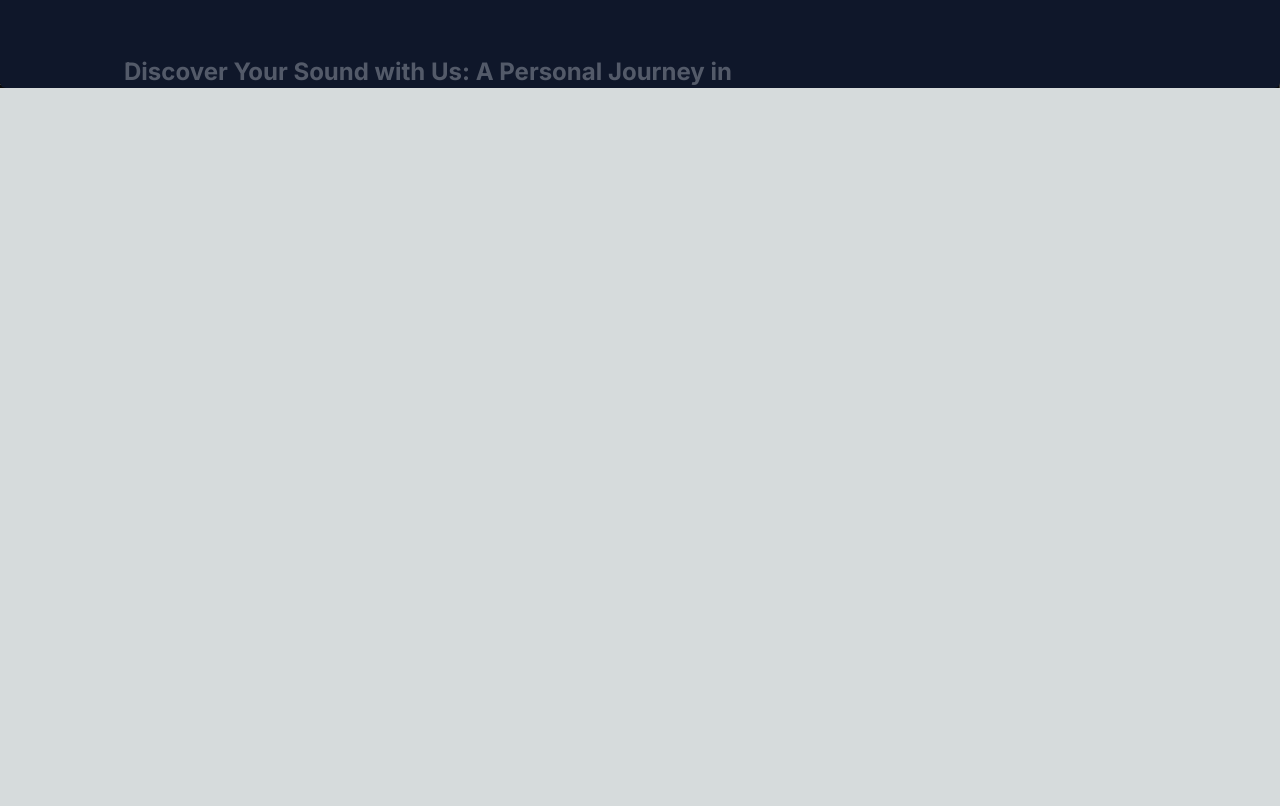
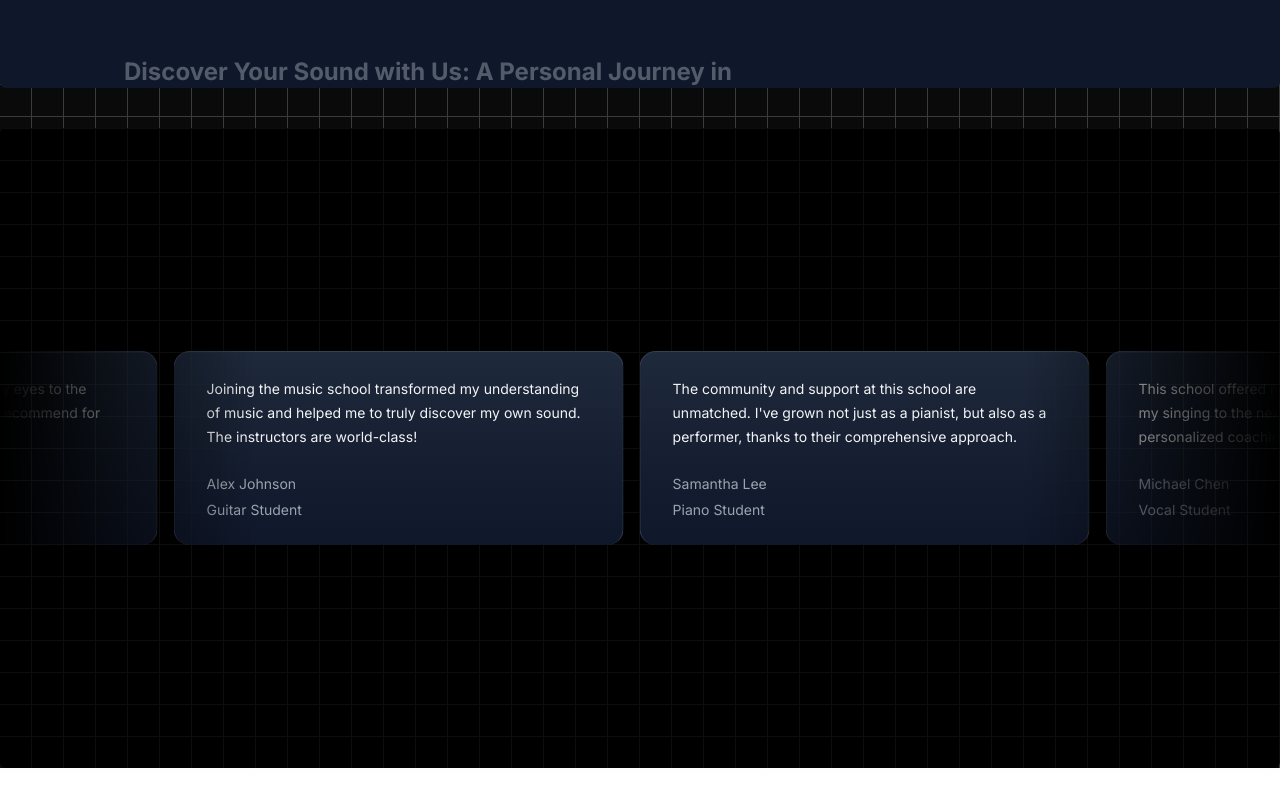
Before and after one commit to HabiburRahnan/music-art, a Next.js app: page / in a window 1280 px wide. Shown: the part 1740-2546 px from the top of the page. Before the commit the page ends 1828 px from the top, so only its background shows below. Built offline with nearby package versions, Linux system fonts and the light colour scheme.

Commit message:
Infinite Moving Cards design and show ui

```diff
--- a/src/app/page.tsx
+++ b/src/app/page.tsx
@@ -1,6 +1,7 @@
 import HeroSection from "@/components/HeroSection";
 import FeatureCourse from "@/components/FeatureCourse";
 import WhyChooseUs from "@/components/WhyChooseUs";
+import MovingCards from "@/components/MovingCards";
 
 export default function Home() {
   return (
@@ -9,6 +10,7 @@ export default function Home() {
       <HeroSection></HeroSection>
       <FeatureCourse></FeatureCourse>
       <WhyChooseUs></WhyChooseUs>
+      <MovingCards></MovingCards>
     </main>
   );
 }
--- /dev/null
+++ b/src/components/MovingCards.tsx
@@ -0,0 +1,47 @@
+import { InfiniteMovingCards } from "./ui/infinite-moving-cards";
+
+const MovingCards = () => {
+  const musicSchoolTestimonials = [
+    {
+      quote:
+        "Joining the music school transformed my understanding of music and helped me to truly discover my own sound. The instructors are world-class!",
+      name: "Alex Johnson",
+      title: "Guitar Student",
+    },
+    {
+      quote:
+        "The community and support at this school are unmatched. I've grown not just as a pianist, but also as a performer, thanks to their comprehensive approach.",
+      name: "Samantha Lee",
+      title: "Piano Student",
+    },
+    {
+      quote:
+        "This school offered me the tools and confidence to take my singing to the next level. I'm endlessly grateful for the personalized coaching.",
+      name: "Michael Chen",
+      title: "Vocal Student",
+    },
+    {
+      quote:
+        "As a violinist, finding the right mentor can be challenging, but this school matched me with a teacher who truly understands my goals and challenges.",
+      name: "Emily Taylor",
+      title: "Violin Student",
+    },
+    {
+      quote:
+        "The production courses here opened my eyes to the intricacies of music production. Highly recommend for any aspiring producers!",
+      name: "Chris Morales",
+      title: "Music Production Student",
+    },
+  ];
+  return (
+    <div className="h-[40rem] my-10 rounded-md flex flex-col antialiased bg-white dark:bg-black dark:bg-grid-white/[0.05] items-center justify-center relative overflow-hidden">
+      <InfiniteMovingCards
+        items={musicSchoolTestimonials}
+        direction="right"
+        speed="slow"
+      />
+    </div>
+  );
+};
+
+export default MovingCards;
```
